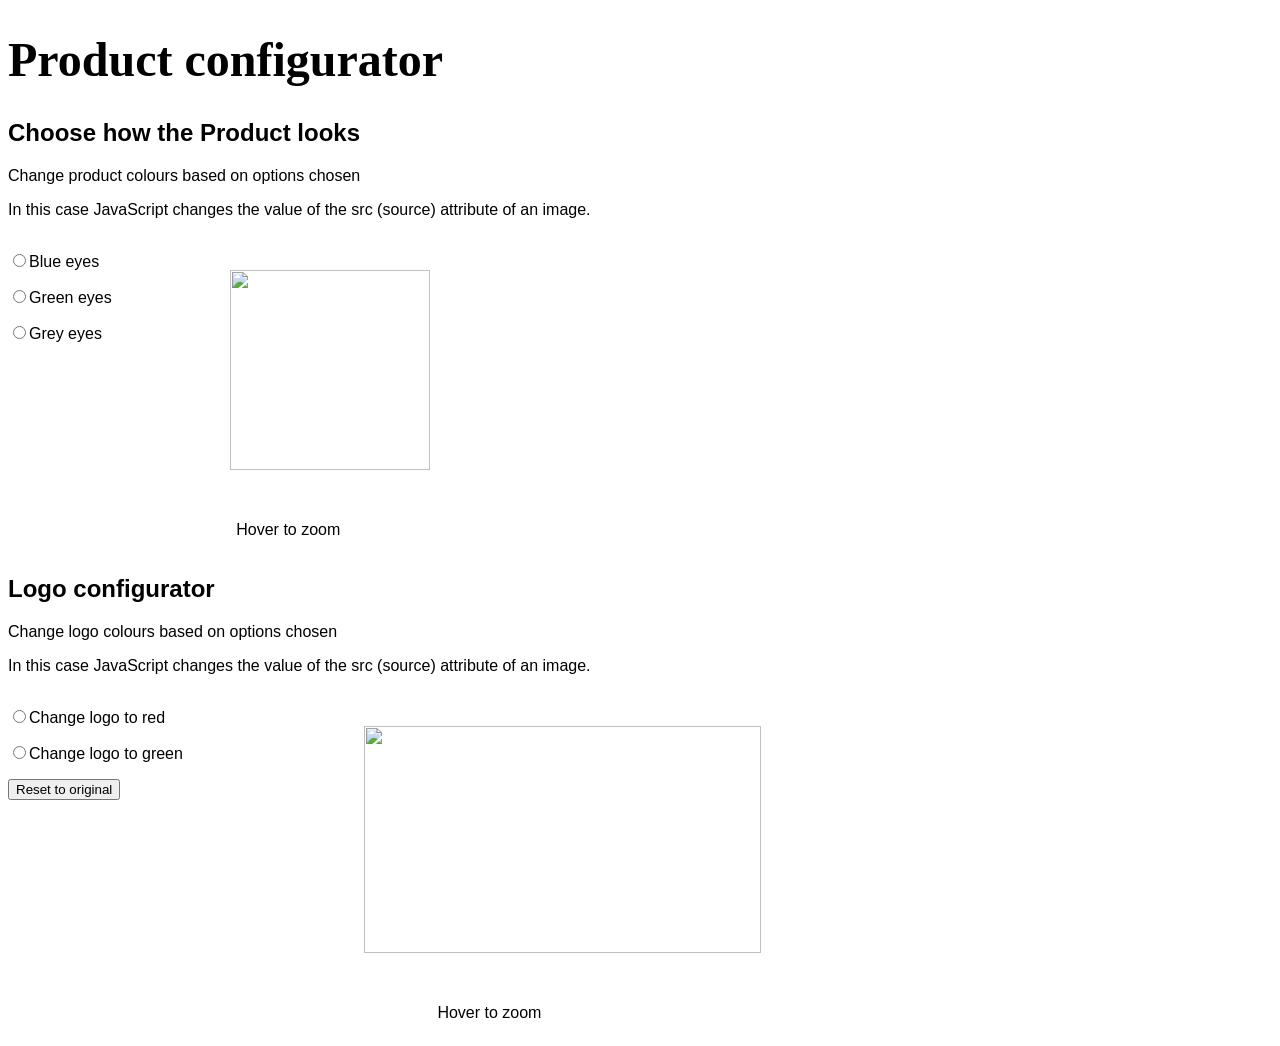
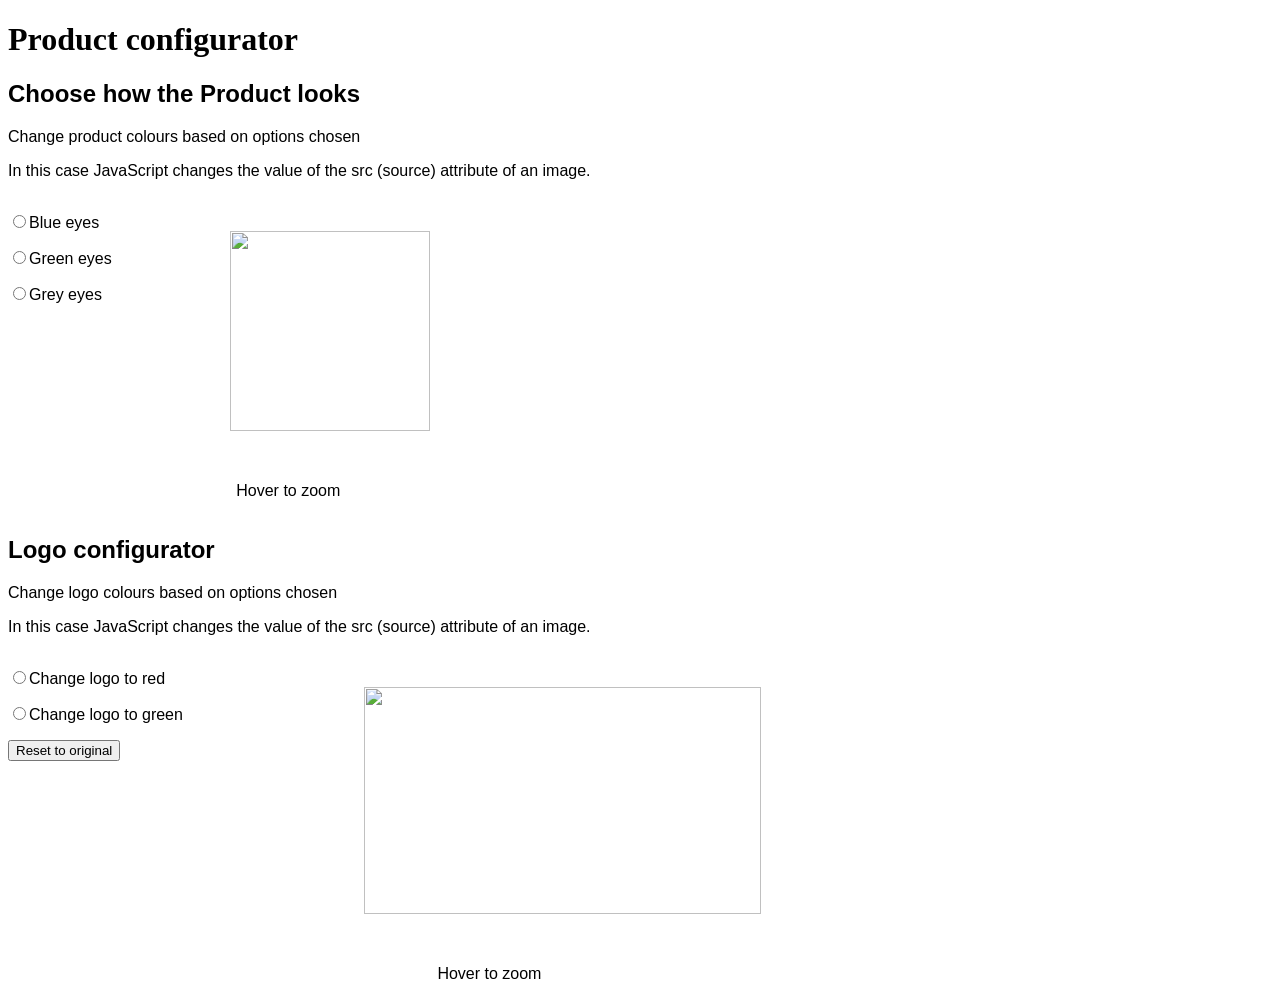

changed h1 to 32px

--- a/src/main.css
+++ b/src/main.css
@@ -14,7 +14,7 @@ body {
 
 h1 {
   font-family: techniqu;
-  font-size: 48px;
+  font-size: 32px;
 }
 
 .bm-logo {
